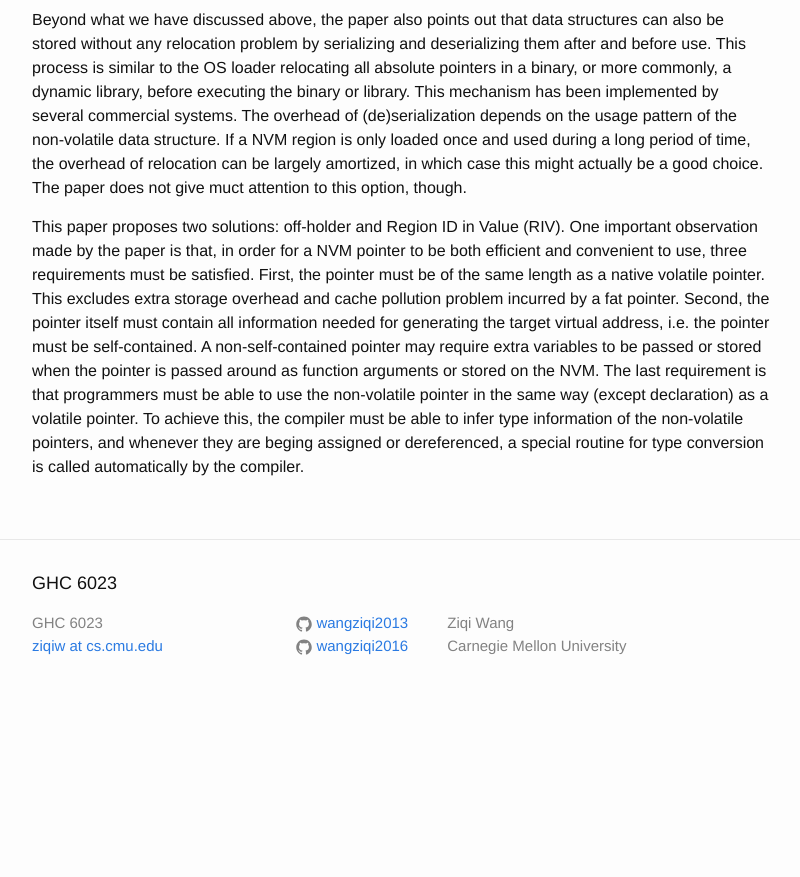
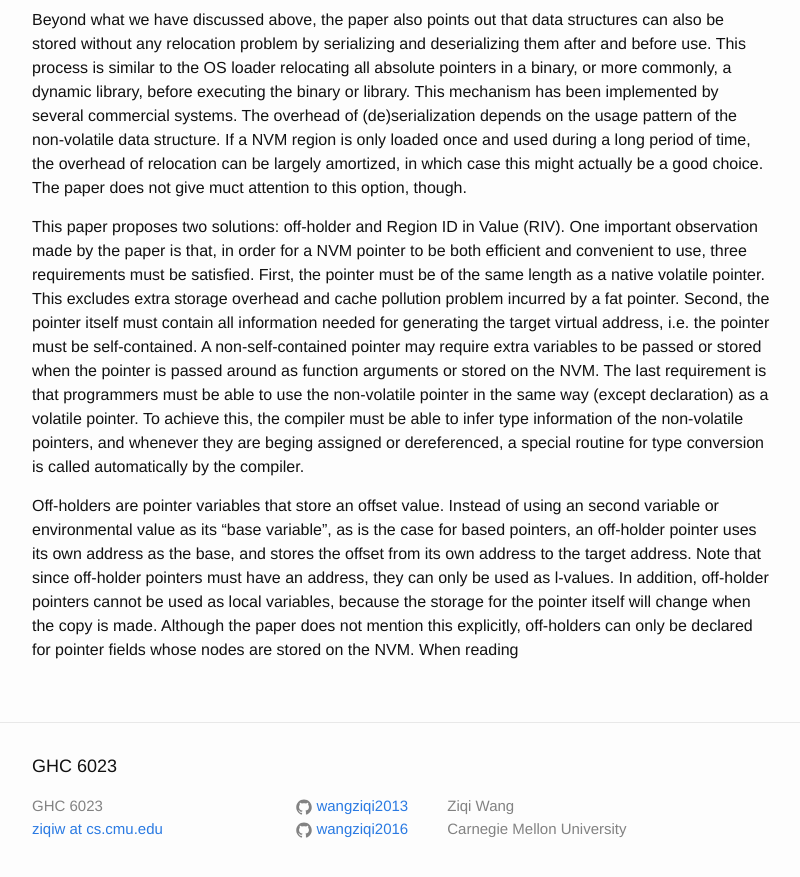
Before and after one commit to wangziqi2013/wangziqi2013.github.io, a Jekyll site: the page built from _posts/2019-03-18-efficient-support-of-pos-indep-on-nvm.markdown, in a window 1280 px wide and 900 px high, scrolled down 1522 px. Shown: the top 877 px of the window, without its empty margins (238-1038 px from the left). Built offline with Jekyll 4.4.1, drawn with Linux system fonts in a browser that asks for light colours; before the commit the page ends 2239 px from its top, so only the background shows below that.

Commit message:
Working on off holders

```diff
--- a/_posts/2019-03-18-efficient-support-of-pos-indep-on-nvm.markdown
+++ b/_posts/2019-03-18-efficient-support-of-pos-indep-on-nvm.markdown
@@ -67,3 +67,10 @@ to be passed or stored when the pointer is passed around as function arguments o
 is that programmers must be able to use the non-volatile pointer in the same way (except declaration) as a volatile pointer.
 To achieve this, the compiler must be able to infer type information of the non-volatile pointers, and whenever they are
 beging assigned or dereferenced, a special routine for type conversion is called automatically by the compiler.
+
+Off-holders are pointer variables that store an offset value. Instead of using an second variable or environmental value
+as its "base variable", as is the case for based pointers, an off-holder pointer uses its own address as the base, and
+stores the offset from its own address to the target address. Note that since off-holder pointers must have an address,
+they can only be used as l-values. In addition, off-holder pointers cannot be used as local variables, because the storage
+for the pointer itself will change when the copy is made. Although the paper does not mention this explicitly, off-holders
+can only be declared for pointer fields whose nodes are stored on the NVM. When reading
```
